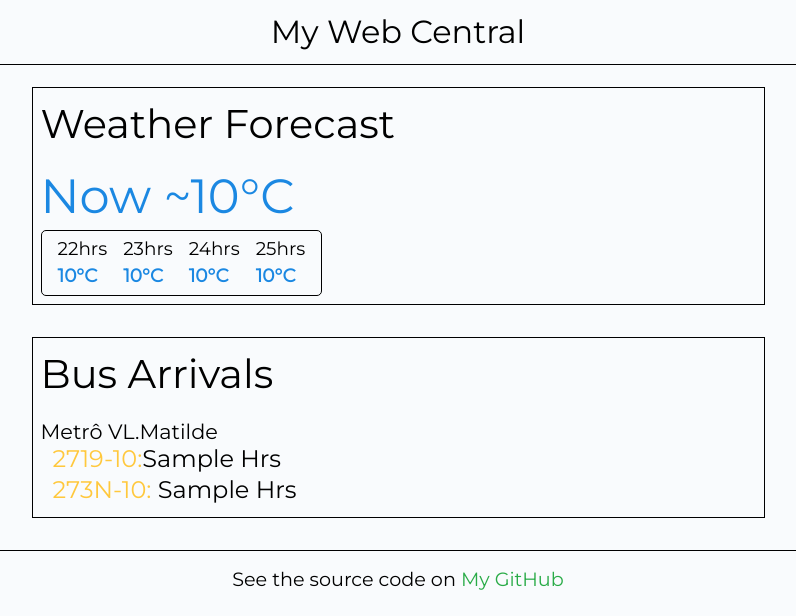
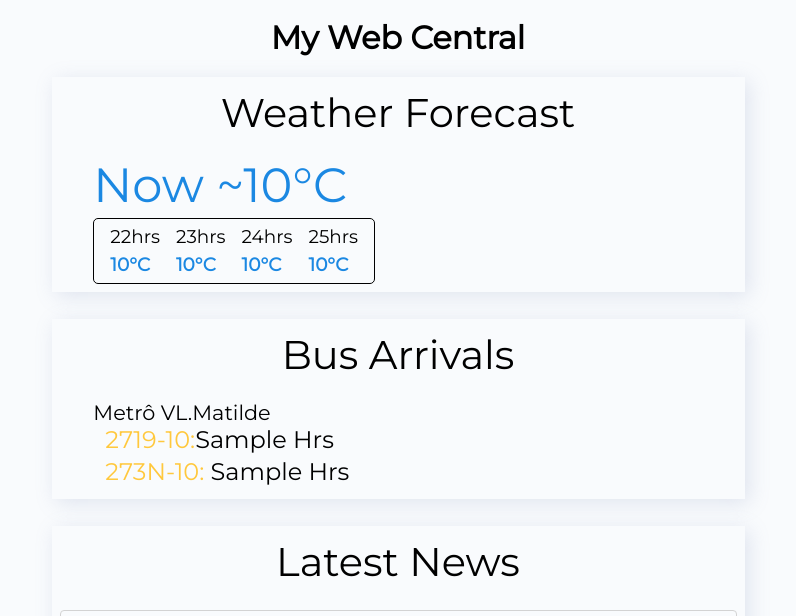
Before and after one commit to rafa-leao/my-web-central, a Flask app: page / in a window 1280 px wide. Shown: the top 616 px of the page, without its empty margins (242-1038 px from the left). Before the commit the page ends 590 px from the top, so only its background shows below. Run offline with Flask 2, Linux system fonts and the light colour scheme; a database or web service that is not in the repository returns one stand-in record (values such as "Sample title"); data that the repository does not hold is empty.

Commit message:
New UI and news section

```diff
--- a/app/static/general.css
+++ b/app/static/general.css
@@ -3,7 +3,6 @@
 
 	body {
 		font-family: 'Montserrat', sans-serif;
-		margin-bottom: 1em;
 		background-color: #f9fbfd;
 	}
 
@@ -13,16 +12,20 @@
 		cursor: pointer;
 	}
 
+	img {
+		max-width: 100%;
+
+		border-radius: 2px;
+	}
+
 /*header*/
 
 	.main-title {
 		font-size: 2em;
+		font-weight: bold;
 		text-align: center;
 
-		padding: .5em;
-		margin-bottom: .7em;
-
-		border-bottom: solid 1px black;
+		margin: .7em;
 	}
 
 /*footer*/
--- a/app/static/index.css
+++ b/app/static/index.css
@@ -1,25 +1,14 @@
 /* index - content */
 
 	.content {
-		max-width: 765px;
+		max-width: 725px;
 		margin: 0 auto;
 	}
 
-	.weather,
-	.bus-time{
-		padding: 0 1em 1em;
-		margin-bottom: 1em;
-	}
-		.weather-content,
-		.bus-time-content {
-			text-align: left;
-
-			padding: .5em;
-
-			border: solid 1px black;
-		}
 	.main-subtitle {
 		font-size: 2.5em;
+
+		text-align: center;
 
 		margin-bottom: .5em;
 		padding: .2em 0;
@@ -30,6 +19,72 @@
 		margin-bottom: .2em;
 	}
 
+	.weather,
+	.bus-time,
+	.news {
+		padding: 0 1em 1em;
+		margin-bottom: .7em;
+	}
+
+	.weather-content,
+	.bus-time-content,
+	.news-content {
+		text-align: left;
+		padding: .5em;
+		box-shadow: 4px 4px 20px 0 rgba(120,135,182,.2);
+	}
+
+	.weather-wrapper,
+	.bus-time-wrapper {
+		max-width: 90%;
+		margin: 0 auto;
+	}
+
+/*news wise*/
+	.news-article {
+		padding: .5em;
+		border: solid 1px lightgrey;
+		border-radius: 4px;
+	}
+		.news-article figure {
+			text-align: center;
+		}
+
+		.news-article span {
+			font-size: 13px;
+			display: block;
+		}
+
+		.news-article .news-publisher {
+			margin: 0 0 .3em 0;
+		}
+
+		.news-article .news-publishe-at {
+			opacity: .5;
+
+			margin: 0 0 1em 0;
+		}
+
+		.news-article .news-title {
+			font-size: 1.1em;
+			font-weight: bold;
+			text-align: center;
+			margin: .5em 0 1em;
+		}
+
+		.news-article p {
+			text-align: center;
+			line-height: 1.1;
+			margin: 0 0 1em 0;
+		}
+
+		.news-url-content {
+			text-align: left;
+			color: black;
+			opacity: .5;
+		}
+
+/*bus wise*/
 	.bus-arrival {
 		font-size: 1.5em;
 		margin: 0 0 .3em .5em;
@@ -38,6 +93,7 @@
 			color: #ffc83d;
 		}
 
+/*weather wise*/
 	.weather-now {
 		font-size: 3em;
 		color: #1b88e2;
@@ -55,8 +111,6 @@
 			border-spacing: .9em .5em;
 		}
 		    .temperature-info {
-
 		        font-weight: bold;
-
 		        color: #1b88e2;
 		    }
--- a/app/templates/index.html
+++ b/app/templates/index.html
@@ -22,10 +22,11 @@
 
 			<section class="weather">
 
-				<article class="weather-content">
+				<div class="weather-content">
 
 					<h2 class="main-subtitle">Weather Forecast</h2>
 
+					<div class="weather-wrapper">
 						<span class="weather-now"> Now ~{{ temperature_now }}°C </span>
 
 						<table class="table">
@@ -44,15 +45,17 @@
 								</tr>
 							</tbody>
 						</table>
-
-				</article>
+					</div>
+				</div>
 			</section>
 
 			<section class="bus-time">
 
-				<article class="bus-time-content">
+				<div class="bus-time-content">
 
 					<h2 class="main-subtitle">Bus Arrivals</h2>
+
+					<div class="bus-time-wrapper">
 
 						<h3 class="subtitle">Metrô VL.Matilde</h3>
 						<ul>
@@ -63,7 +66,40 @@
 								<span class="bus-line">273N-10:</span> {{bus_arrival.bus2}} Hrs</li>
 						</ul>
 
+					</div>
+				</div>
+			</section>
+
+			<section class="news">
+
+				<div class="news-content">
+
+
+					<h2 class="main-subtitle">Latest News</h2>
+
+					<article class="news-article">
+
+						<figure>
+							<img src="https://www.ft.com/__origami/service/image/v2/images/raw/http%3A%2F%2Fprod-upp-image-read.ft.com%2Fe0963360-8179-11e9-a7f0-77d3101896ec?source=next-opengraph&fit=scale-down&width=900">
+						</figure>
+
+						<span class="news-publisher">
+							Financial Times
+						</span>
+
+						<span class="news-publishe-at">
+							2019-05-28
+						</span>
+
+						<h3 class="news-title">Brussels insists Brexit deal will not be renegotiated</h3>
+
+						<p class="news-description">May underlines the need for compromise at EU summit</p>
+
+						<a class="news-url-content">Goes to article content</a>
+
 					</article>
+
+				</div>
 			</section>
 
 		</main>
@@ -71,7 +107,7 @@
 		<footer class="footer">
 			<div class="footer-wrapper">
 				<span>See the source code on
-					<a href="https://github.com/rafa-leao/my-news-central" target="_blank">My GitHub</a>
+					<a href="https://github.com/rafa-leao/my-news-central" target="_blank">GitHub</a>
 				</span>
 			</div>
 		</footer>
```
Lines whose indentation alone changed are shown as unchanged.
